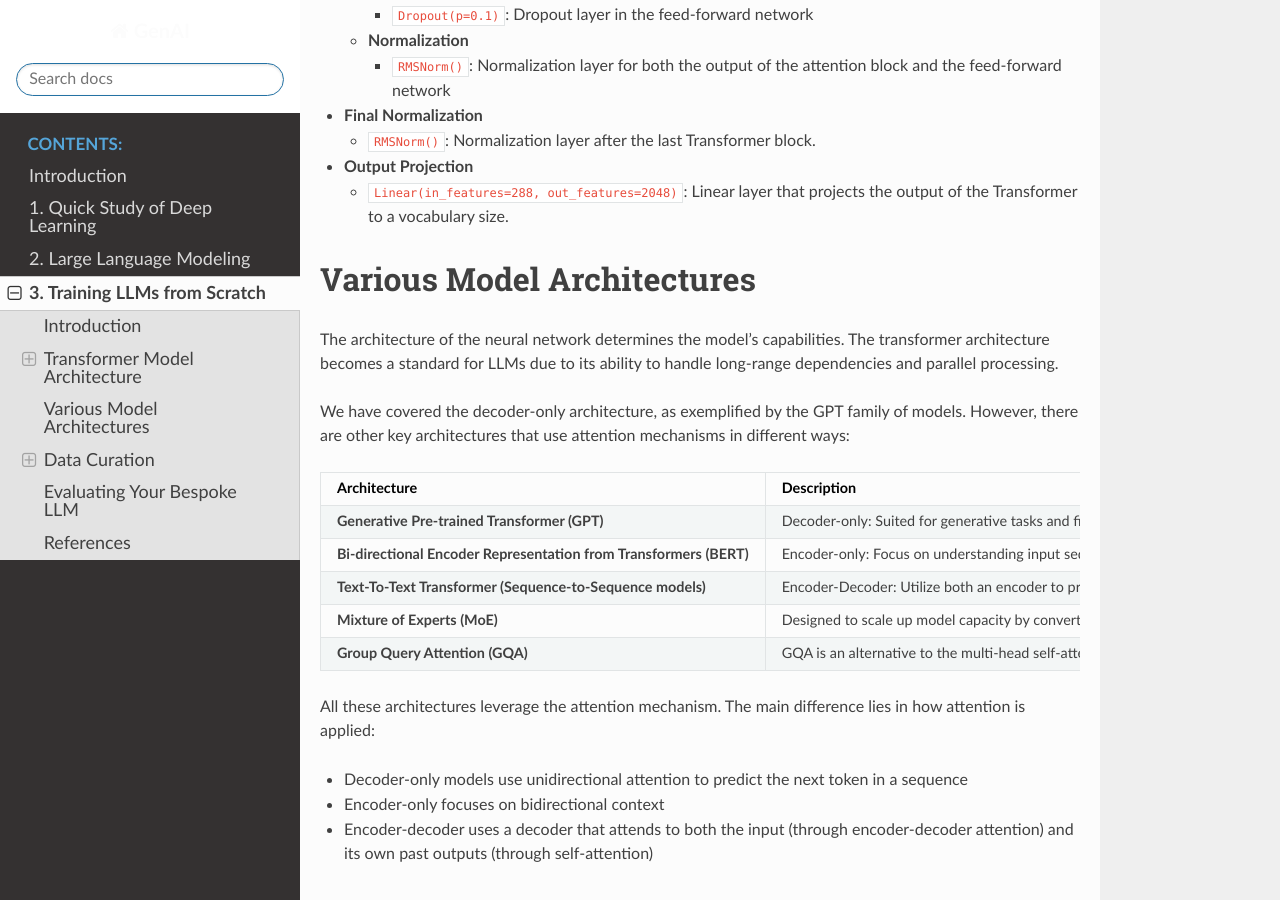
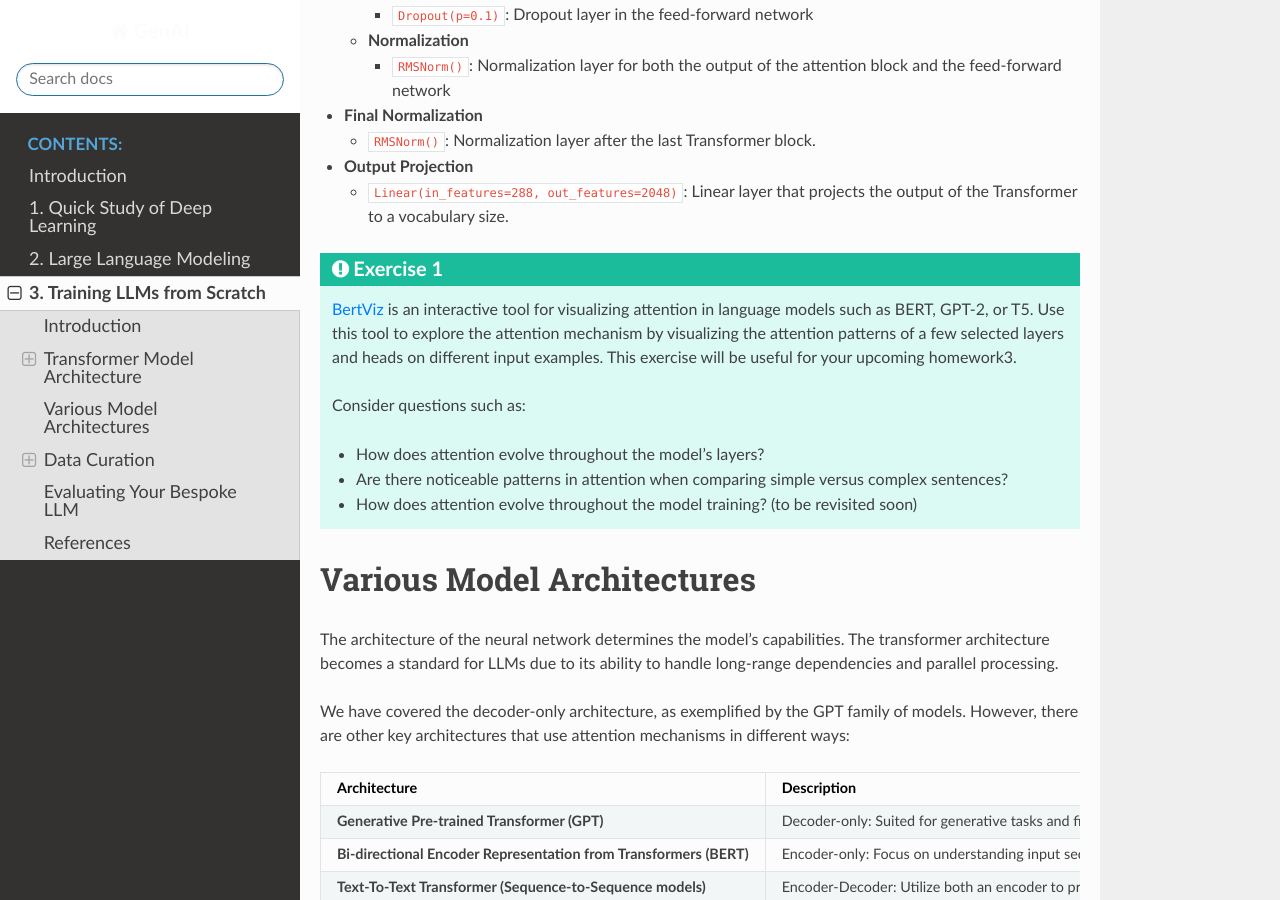
Before and after one commit to JieGroup/GenAI, a Sphinx documentation site: the page built from docs/source/training/index.md, in a window 1280 px wide and 900 px high, scrolled down 6740 px. Built offline with Sphinx 7.4.7 and the Read the Docs theme 2.0.0, drawn with Linux system fonts in a browser that asks for light colours; formulas are drawn with MathJax 3; some of the changed text lies outside the part shown.

Commit message:
added Bertviz tool

```diff
--- a/docs/source/training/index.md
+++ b/docs/source/training/index.md
@@ -321,6 +321,17 @@ As seen above, this model consists of:
   - `Linear(in_features=288, out_features=2048)`: Linear layer that projects the output of the Transformer to a vocabulary size.
 
 
+:::{admonition} Exercise 1
+:class: tip
+
+[BertViz](https://github.com/jessevig/bertviz) is an interactive tool for visualizing attention in language models such as BERT, GPT-2, or T5. Use this tool to explore the attention mechanism by visualizing the attention patterns of a few selected layers and heads on different input examples. This exercise will be useful for your upcoming homework3.
+
+Consider questions such as:
+- How does attention evolve throughout the model's layers?
+- Are there noticeable patterns in attention when comparing simple versus complex sentences?
+- How does attention evolve throughout the model training? (to be revisited soon)
+:::
+
 
 
 ## Various Model Architectures
```
Also changed, not shown: other parts of docs/source/training/index.md (+0 -11 lines).
